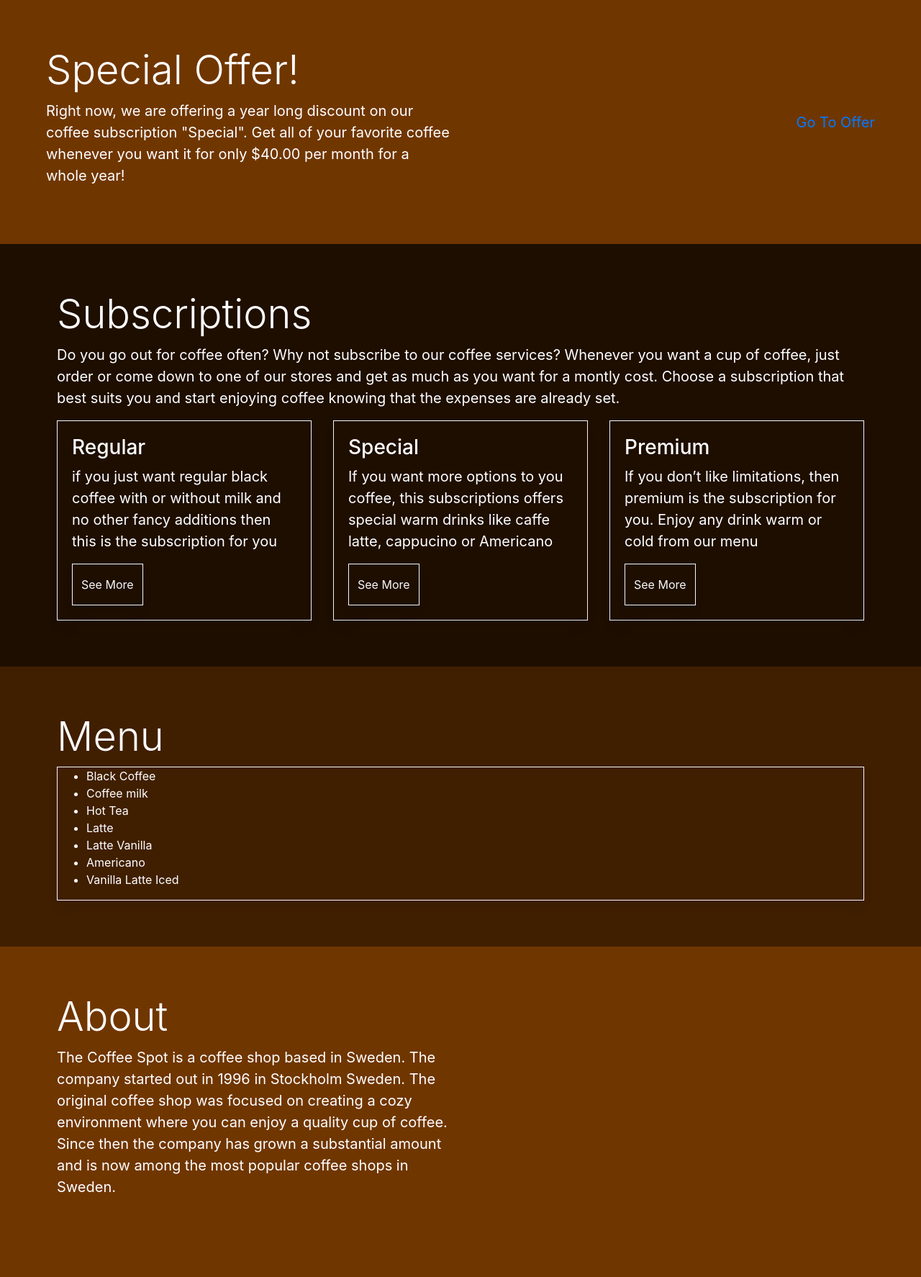
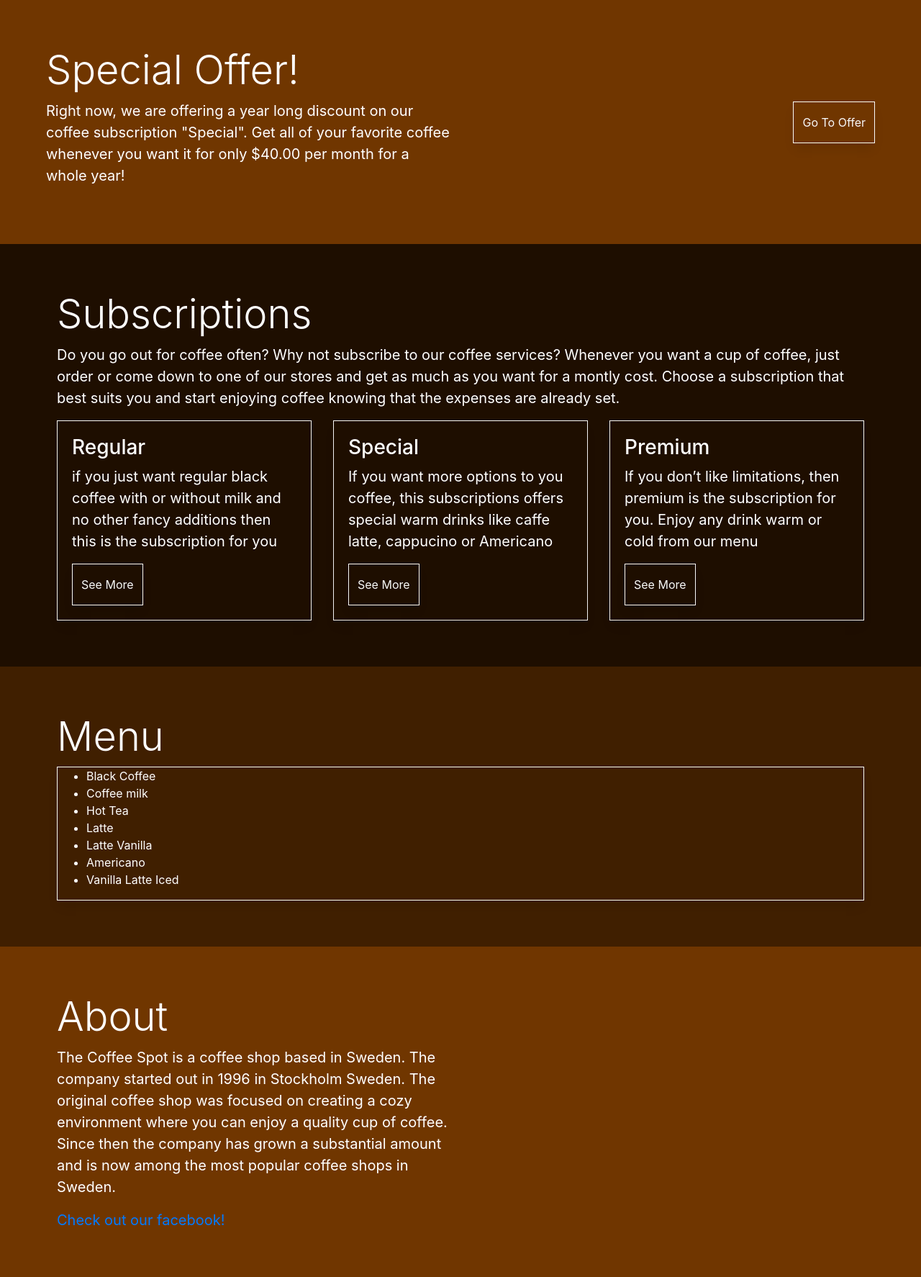
Before and after one commit to KevJohBer/The-Coffee-Spot, a Django app: page / in a window 1280 px wide. Shown: the part 71-1845 px from the top of the page at 72% size. Before the commit the page ends 1727 px from the top, so only its background shows below. Run offline with Django 4.2, Linux system fonts and the light colour scheme; data comes from the database, SQL or seed files in the repository; some libraries are stand-ins or nearby versions.

Commit message:
finishing touches before submission

```diff
--- a/home/templates/home/index.html
+++ b/home/templates/home/index.html
@@ -17,7 +17,7 @@
       </div>
       <div class="col-7 col-md-6 my-auto">
         <div class="my-5 text-right">
-          <a href="{% if user.is_authenticated %}{% url 'subscription' 2 %}{% else %}{% url 'account_login' %}{% endif %}" class=" btnbtn-outline-light rounded-0 py-3">Go To Offer</a>
+          <a href="{% if user.is_authenticated %}{% url 'subscription' 2 %}{% else %}{% url 'account_login' %}{% endif %}" class="btn btn-outline-light rounded-0 py-3">Go To Offer</a>
         </div>
       </div>
     </div>
@@ -128,6 +128,7 @@
         of coffee. Since then the company has grown a substantial amount and is now among the most popular
         coffee shops in Sweden.
       </p>
+      <a href="{% static 'images/facebook.png' %}">Check out our facebook!</a>
     </div>
   </div>
 </div>
```
Also changed, not shown: static/images/facebook.png (added).
